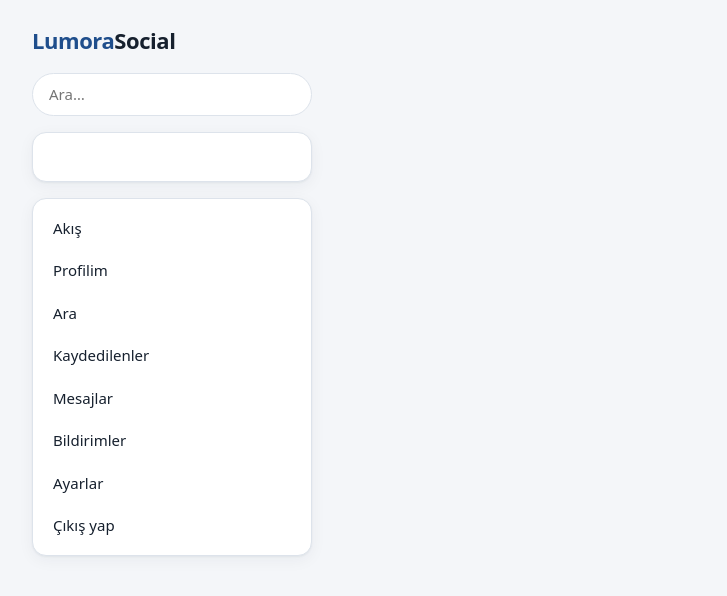
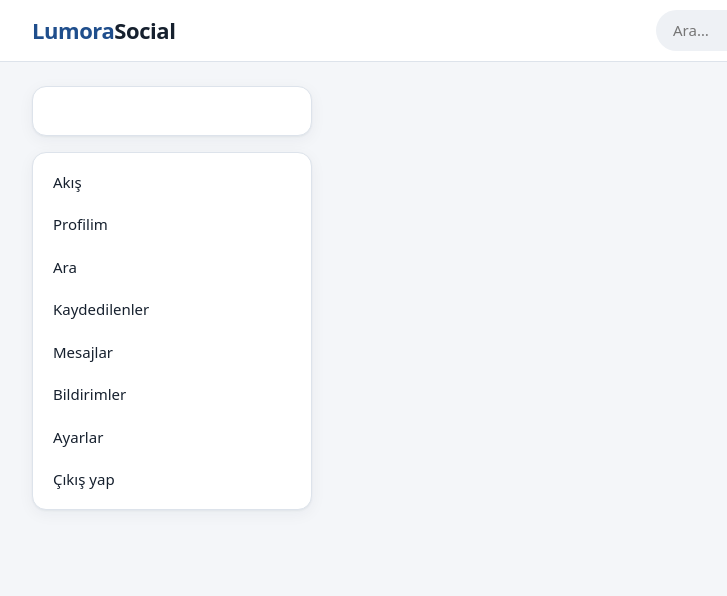
Before and after one commit to highlvmami/LumoraSocial, a website with bundled scripts: page public/app.html in a window 1280 px wide. Shown: the whole page, without its empty margins (146-873 px from the left). Built offline with nearby package versions, Linux system fonts and the light colour scheme; no server answers.

Commit message:
Arama kutusunu üst çubuğa taşı

```diff
--- a/public/app.html
+++ b/public/app.html
@@ -8,12 +8,17 @@
   <link rel="stylesheet" href="/css/style.css">
 </head>
 <body>
+  <header class="topbar">
+    <div class="topbar-inner">
+      <div class="brand"><span>Lumora</span>Social</div>
+      <form class="top-search" id="side-search" role="search">
+        <input type="search" name="q" placeholder="Ara…" autocomplete="off" maxlength="80">
+      </form>
+    </div>
+  </header>
+
   <div class="layout">
     <aside class="sidebar">
-      <div class="brand"><span>Lumora</span>Social</div>
-      <form class="side-search" id="side-search" role="search">
-        <input type="search" name="q" placeholder="Ara…" autocomplete="off" maxlength="80">
-      </form>
       <section class="card profile-card" id="profile-card"></section>
       <nav class="card nav" id="nav">
         <a href="#/" data-route="feed">Akış</a>
--- a/public/css/style.css
+++ b/public/css/style.css
@@ -147,7 +147,7 @@ input:focus, textarea:focus, select:focus { outline: 2px solid var(--primary); o
   justify-content: center;
   padding: 24px 16px;
 }
-.sidebar { position: sticky; top: 24px; align-self: start; display: flex; flex-direction: column; gap: 16px; }
+.sidebar { position: sticky; top: 82px; align-self: start; display: flex; flex-direction: column; gap: 16px; }
 .profile-card { padding: 24px 20px; text-align: center; }
 .profile-card .avatar { margin: 0 auto 12px; }
 .profile-card .name { font-weight: 700; font-size: 18px; }
@@ -467,7 +467,11 @@ td .actions { display: flex; gap: 6px; flex-wrap: wrap; }
 .chat-locked { padding: 16px; text-align: center; border-top: 1px solid var(--border); }
 
 /* ================= Arama ================= */
-.side-search input { border-radius: 999px; padding: 9px 16px; background: var(--surface); }
+.topbar { position: sticky; top: 0; z-index: 20; background: var(--surface); border-bottom: 1px solid var(--border); }
+.topbar-inner { max-width: 956px; margin: 0 auto; padding: 10px 16px; display: flex; align-items: center; justify-content: space-between; gap: 16px; }
+.top-search { flex: 0 1 300px; }
+.top-search input { border-radius: 999px; padding: 8px 16px; background: var(--surface-2); border-color: transparent; }
+.top-search input:focus { background: var(--surface); }
 .search-box { display: flex; align-items: center; gap: 8px; padding: 8px 8px 8px 14px; }
 .search-box input { border: 0; background: transparent; flex: 1; }
 .search-box input:focus { outline: none; }
```
